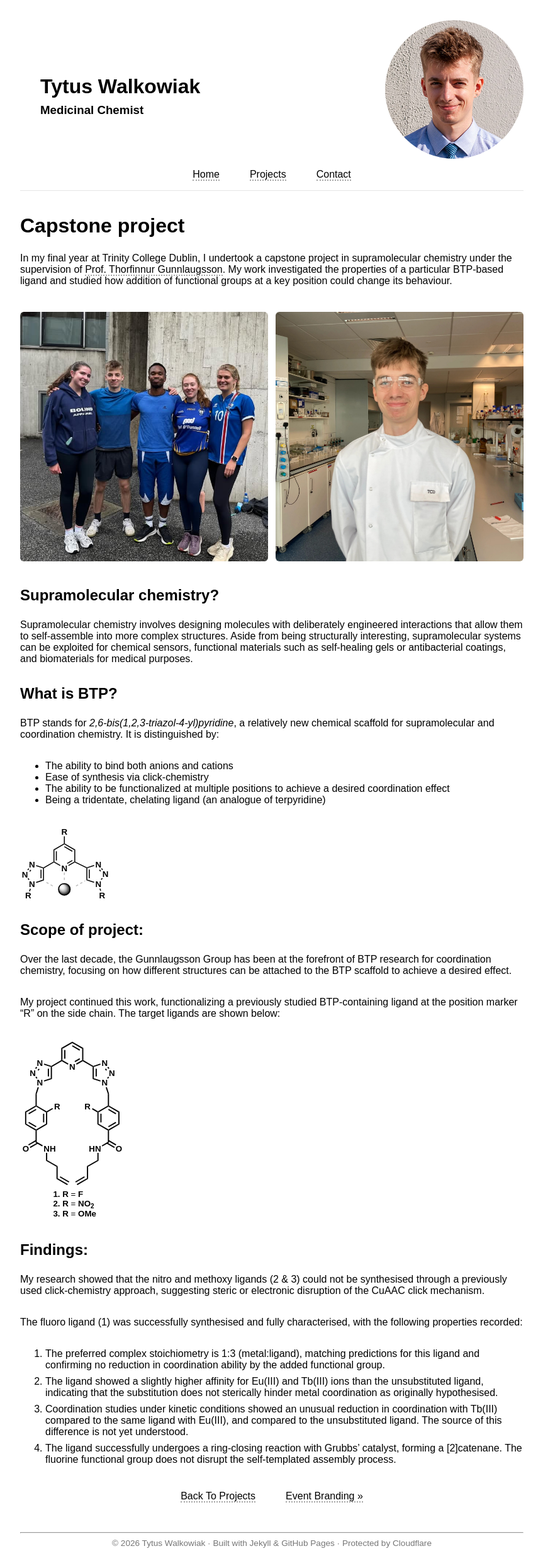
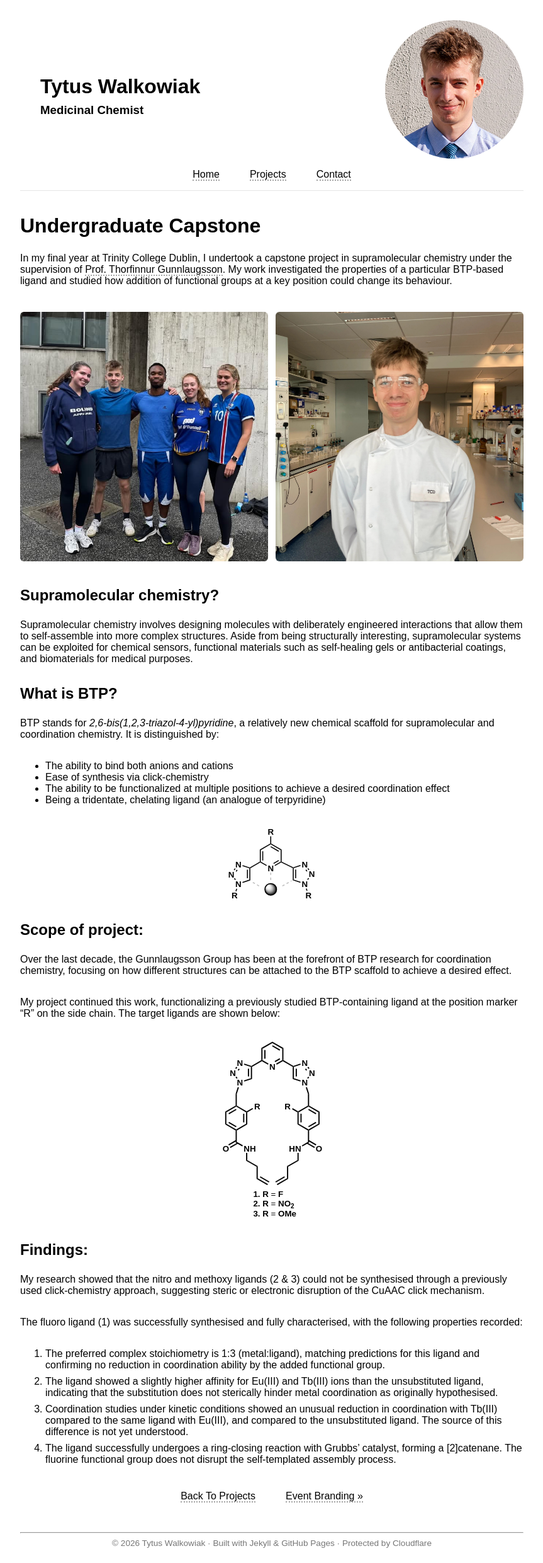
Before and after one commit to b0nes1/tytus.me, a Jekyll site: the page built from _posts/2026-01-10-Undergraduate Capstone.md, in a window 1280 px wide. Shown: the whole page at 63% size, without its empty margins (208-1071 px from the left). Built offline with Jekyll 4.4.1, drawn with Linux system fonts in a browser that asks for light colours.

Commit message:
fix image alignment in post & consistency fixes

```diff
--- a/_includes/header.html
+++ b/_includes/header.html
@@ -8,7 +8,7 @@
 
     </div>
 
-    <nav class="homebar">
+    <nav class="navbar">
         <ul>
             <li><a class="{% if page.url == '/' %}active{% endif %}" href="{{ '/' | relative_url }}">Home</a></li>
             <li><a class="{% if page.url == '/projects/' %}active{% endif %}" href="{{ '/projects/' | relative_url }}">Projects</a></li>
--- a/_includes/pagenavigation.html
+++ b/_includes/pagenavigation.html
@@ -1,4 +1,4 @@
-<nav class="homebar">
+<nav class="navbar">
     <ul>
         {% if page.previous.url %}
         <li><a href="{{page.previous.url}}">&laquo; {{page.previous.title}}</a></li>
--- a/_posts/2026-01-10-Capstone-Project.md
+++ b/_posts/2026-01-10-Undergraduate Capstone.md
@@ -1,10 +1,10 @@
 ---
 layout: posts
 description: My final-year research project exploring the effect of structural changes to BTP ligands.
+title: Undergraduate Capstone
 ---
 
-# Capstone project
-
+# {{ page.title }}
 In my final year at Trinity College Dublin, I undertook a capstone project in supramolecular chemistry under the supervision of [Prof. Thorfinnur Gunnlaugsson](https://thorrigunnlaugsson.wordpress.com/). My work investigated the properties of a particular BTP-based ligand and studied how addition of functional groups at a key position could change its behaviour.
 <div class="img-side-by-side">
   <img src="/assets/ThorrisHammers.png">
@@ -22,14 +22,14 @@ BTP stands for *2,6-bis(1,2,3-triazol-4-yl)pyridine*, a relatively new chemical
 - The ability to be functionalized at multiple positions to achieve a desired coordination effect
 - Being a tridentate, chelating ligand (an analogue of terpyridine)
 
-![image](/assets/BTP5.svg)
+<img class=centred src="{{ '/assets/BTP5.svg' | relative_url }}">
 
 ## Scope of project:
 Over the last decade, the Gunnlaugsson Group has been at the forefront of BTP research for coordination chemistry, focusing on how different structures can be attached to the BTP scaffold to achieve a desired effect.
 
 My project continued this work, functionalizing a previously studied BTP-containing ligand at the position marker "R" on the side chain. The target ligands are shown below:
 
-![image](/assets/BTP6.svg)
+<img class=centred src="{{ '/assets/BTP6.svg' | relative_url }}">
 
 ## Findings:
 My research showed that the nitro and methoxy ligands (2 & 3) could not be synthesised through a previously used click-chemistry approach, suggesting steric or electronic disruption of the CuAAC click mechanism.
--- a/style.css
+++ b/style.css
@@ -233,11 +233,11 @@ nav hr {
     width: 100%;
 }
 
-.homebar {
+.navbar {
     width: 100%;
 }
 
-.homebar ul {
+.navbar ul {
     display: flex;
     flex-direction: row;
     justify-content: center;
@@ -249,7 +249,7 @@ nav hr {
     padding: 0;
 }
 
-.homebar li {
+.navbar li {
     margin: 0;
 }
 
@@ -258,11 +258,18 @@ nav hr {
 }
 
 .post-card h2 {
-    margin:0;
+    margin:0.5rem 0 0 0;
 }
+
 .post-card {
   display: block;
   width: 100%;
   box-sizing: border-box;
   padding: 0.2rem;
 }
+
+.centred {
+  text-align: center;
+  display: block;
+  margin: auto;
+}
```
